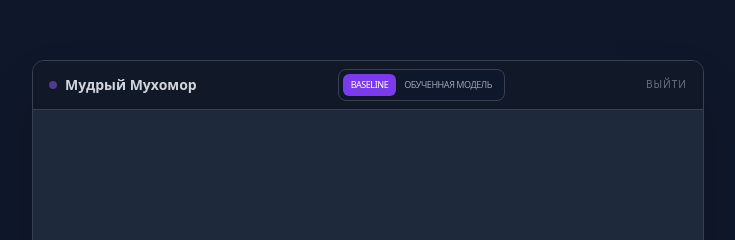
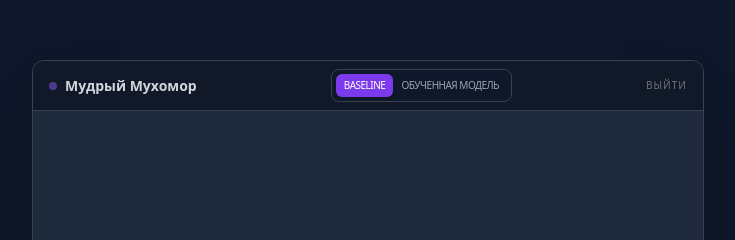
Before and after one commit to Ivan24-wq/AI-model, a plain HTML site: page frontend/chat.html in a window 1280 px wide. Shown: the top 240 px of the page, 272-1007 px from the left. Drawn offline with nearby package versions, Linux system fonts and the light colour scheme.

Commit message:
База и обуч

```diff
--- a/frontend/chat.html
+++ b/frontend/chat.html
@@ -38,8 +38,8 @@
             </div>
 
             <div class="flex bg-[#0f172a] rounded-lg p-1 border border-gray-700">
-                <button id="baseline-btn" class="text-[9px] px-2 py-1 rounded-md transition-all uppercase tracking-tighter bg-violet-600 text-white shadow-sm">Baseline</button>
-                <button id="trained-btn" class="text-[9px] px-2 py-1 rounded-md transition-all uppercase tracking-tighter text-gray-400 hover:text-white">Обученная модель</button>
+                <button id="baseline-btn" class="text-[10px] px-2 py-1 rounded-md transition-all uppercase tracking-tighter bg-violet-600 text-white shadow-sm">Baseline</button>
+                <button id="trained-btn" class="text-[10px] px-2 py-1 rounded-md transition-all uppercase tracking-tighter text-gray-400 hover:text-white">Обученная модель</button>
             </div>
 
             <a href="index.html" id="logout-btn" class="text-[10px] text-gray-500 hover:text-red-400 transition uppercase tracking-widest">Выйти</a>
```
